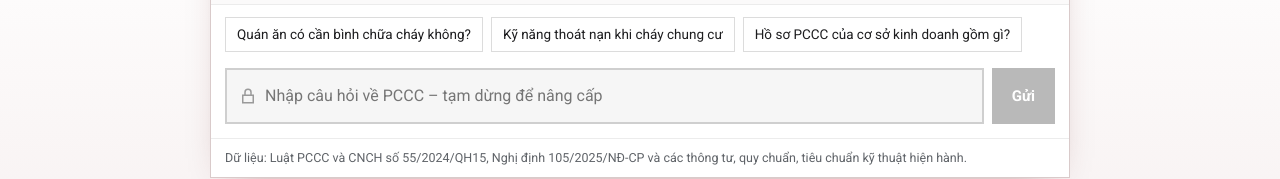
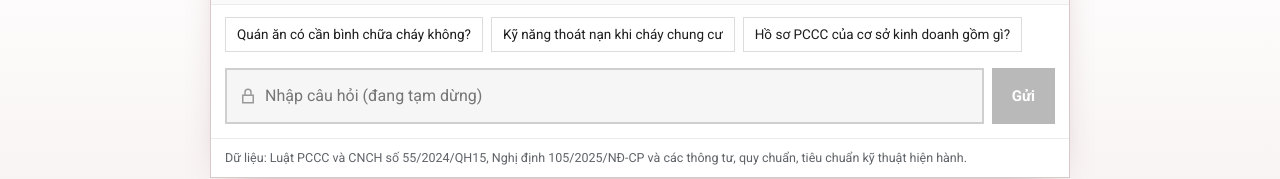
Before and after one commit to mtminhpc/tro-ly-ai-pccc, a plain HTML site: page v2/index.html in a window 1280 px wide. Shown: the part 783-962 px from the top of the page. Drawn offline with Linux system fonts and the light colour scheme.

Commit message:
Bản 2: rút gọn gợi ý ô nhập

```diff
--- a/v2/index.html
+++ b/v2/index.html
@@ -261,7 +261,7 @@ footer a{color:var(--gold)}
     <form class="inp" onsubmit="return locked(event)">
       <label>
         <svg viewBox="0 0 24 24" fill="none" stroke="currentColor" stroke-width="2" aria-hidden="true"><rect x="5" y="11" width="14" height="10"/><path d="M8 11V7a4 4 0 0 1 8 0v4"/></svg>
-        <input type="text" placeholder="Nhập câu hỏi về PCCC – tạm dừng để nâng cấp" aria-label="Ô nhập câu hỏi (đang tạm dừng)" readonly onclick="locked(event)">
+        <input type="text" placeholder="Nhập câu hỏi (đang tạm dừng)" aria-label="Ô nhập câu hỏi (đang tạm dừng)" readonly onclick="locked(event)">
       </label>
       <button type="submit">Gửi</button>
     </form>
```
